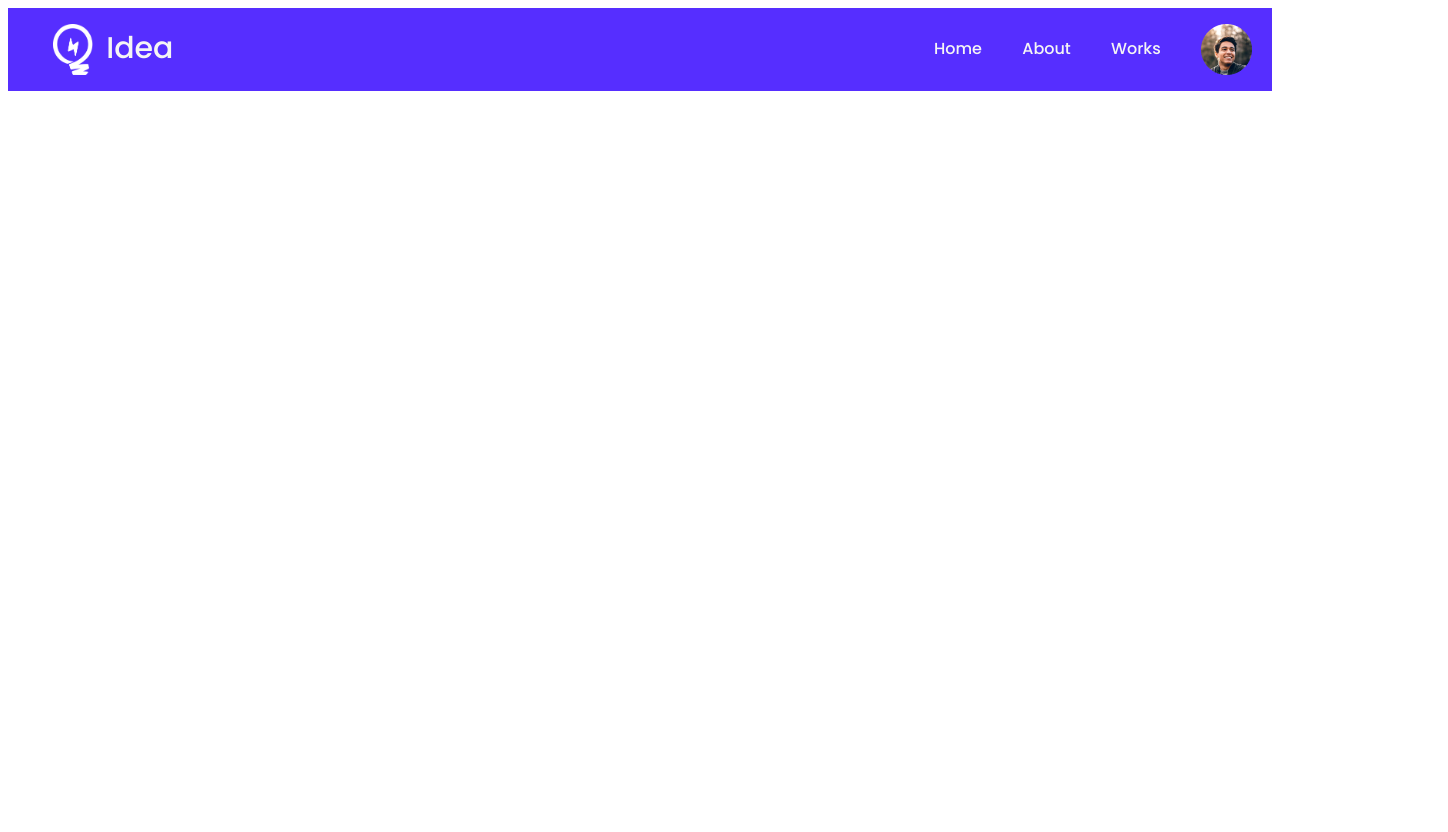
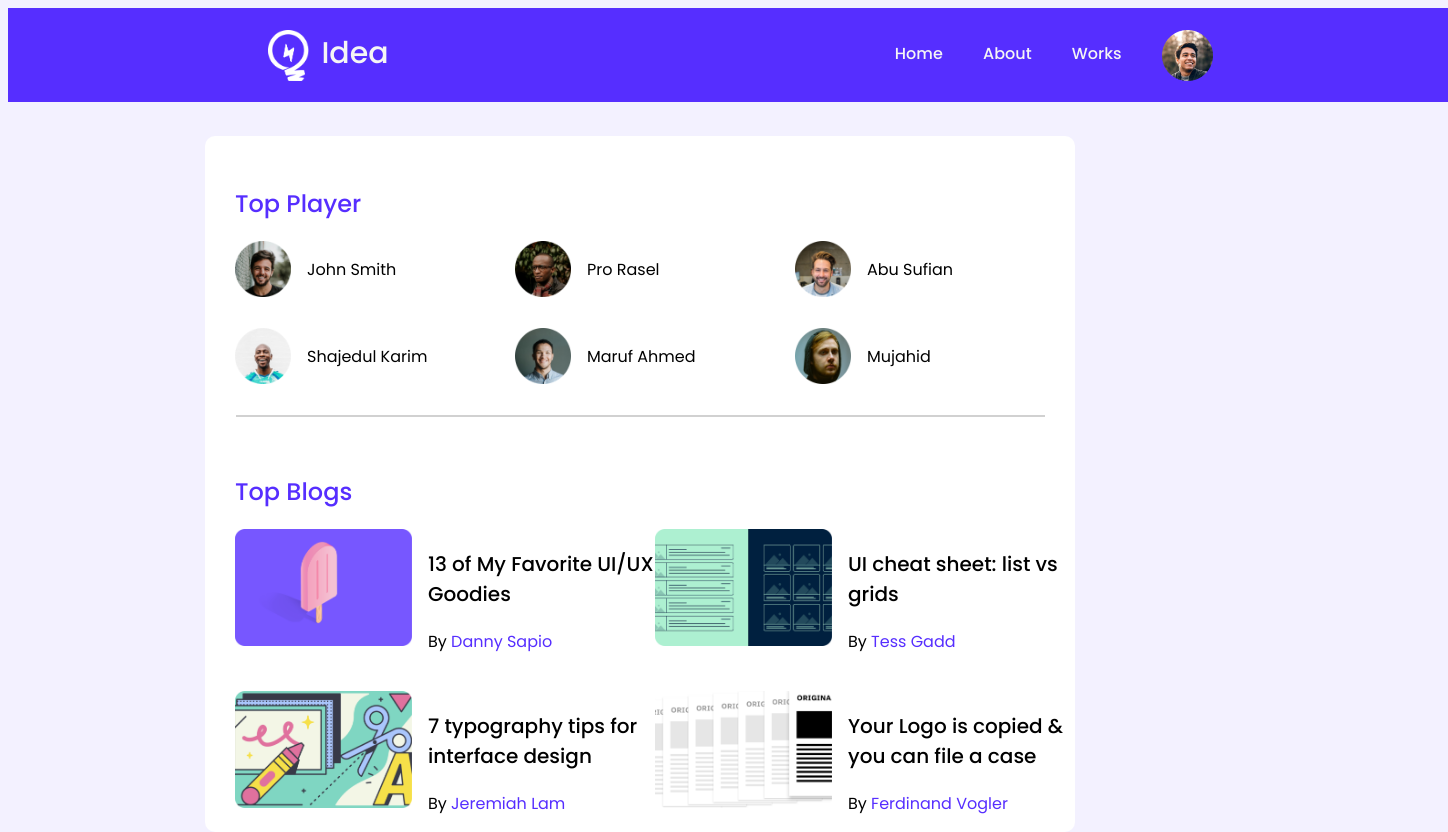
Before and after one commit to RHN007/dLeaderBoard, a plain HTML site: page index.html in a window 1280 px wide. Shown: the whole page, 1448 px wide, since content can reach past the window. Before the commit the page ends 800 px from the top, so only its background shows below. Drawn offline with Linux system fonts and the light colour scheme.

Commit message:
adding blog secttion

```diff
--- a/index.html
+++ b/index.html
@@ -30,5 +30,83 @@
         </div>
       </nav>
     </header>
+    <!-- Main Items -->
+    <main>
+      <section class="container-section">
+        <div class="top-players">
+          <h1 class="section-header">Top Player</h1>
+          <div class="top-player-details">
+            <div class="top-player">
+              <img src="images/players/player-1.png" alt="" />
+              <p>John Smith</p>
+            </div>
+            <div class="top-player">
+              <img src="images/players/player-2.png" alt="" />
+              <p>Pro Rasel</p>
+            </div>
+            <div class="top-player">
+              <img src="images/players/player-3.png" alt="" />
+              <p>Abu Sufian</p>
+            </div>
+            <div class="top-player">
+              <img src="images/players/player-4.png" alt="" />
+              <p>Shajedul Karim</p>
+            </div>
+            <div class="top-player">
+              <img src="images/players/player-5.png" alt="" />
+              <p>Maruf Ahmed</p>
+            </div>
+            <div class="top-player">
+              <img src="images/players/player-6.png" alt="" />
+              <p>Mujahid</p>
+            </div>
+          </div>
+          <hr />
+        </div>
+
+        <div class="top-blog">
+          <h1 class="section-header">Top Blogs</h1>
+          <div class="blogs">
+
+             <div class="blog">
+              <img src="images/blogs/blog-1.png" alt=""></img>
+                <div class="blog-details">
+                  <h3 class="blog-title">13 of My Favorite
+UI/UX Goodies</h3>
+                  <p>By <span class="author" >Danny Sapio</span> </p>
+                </div>
+
+            </div>
+             <div class="blog">
+              <img src="images/blogs/blog-2.png" alt=""></img>
+                <div class="blog-details">
+                  <h3 class="blog-title">UI cheat sheet:
+list vs grids</h3>
+                  <p>By <span class="author" >Tess Gadd</span> </p>
+                </div>
+
+            </div>
+             <div class="blog">
+              <img src="images/blogs/blog-3.png" alt=""></img>
+                <div class="blog-details">
+                  <h3 class="blog-title">7 typography tips
+for interface design</h3>
+                  <p>By <span class="author" >Jeremiah Lam</span> </p>
+                </div>
+
+            </div>
+            <div class="blog">
+              <img src="images/blogs/blog-4.png" alt=""></img>
+                <div class="blog-details">
+                  <h3 class="blog-title">Your Logo is copied & you can file a case</h3>
+                  <p>By <span class="author" >Ferdinand Vogler</span> </p>
+                </div>
+
+            </div>
+
+          </div>
+        </div>
+      </section>
+    </main>
   </body>
 </html>
--- a/style.css
+++ b/style.css
@@ -3,6 +3,33 @@
 body{
    font-family: 'Poppins',
    sans-serif;
+   background-color: #F3F1FF;
+}
+main {
+    display: flex;
+    align-items: center;
+    flex-direction: column;
+}
+.container-section {
+    position: relative;
+    width: 870px;
+    top: 34px;
+    border-radius: 10px;
+    background-color: #FFFFFF;
+}
+
+hr {
+    border: 1px solid #d1d1d1;
+    margin-bottom: 27px;
+    width: 807px;
+    height: 0px;
+}
+.section-header {
+    padding-left: 30px;
+    padding-top: 30px;
+    color: #562EFF;
+    font-weight: 500;
+    font-size: 24px;
 }
 
 
@@ -13,33 +40,16 @@
     height: 51px;
     width: 40.42px;
      vertical-align: middle;
-
 }
-
-
-
  nav{
   position: relative;
   display: flex;
-   /* flex-wrap: inherit; */
-   align-items: center;
-   justify-content: space-between;
-background-color: #562EFF
+  Width: 1440px;
+  Height: 94px;
+  align-items: center;
+  justify-content: space-around;
+  background-color: #562EFF
 }
-
-.navbar-brand {
-    padding-top: 0.3125rem;
-    padding-bottom: 0.3125rem;
-    margin-right: 1rem;
-    font-size: 1.25rem;
-    text-decoration: none;
-    white-space: nowrap;
-}
-
-
-
-
-
 ul li {
   display: inline;
     list-style-type: none;
@@ -63,11 +73,7 @@
     font-size: 30px;
     /* line-height: 36px; */
     margin-left: 5px;
-
 }
-
-
-
 .nav-items img{
     height: 51px;
     width: 51px;
@@ -75,3 +81,62 @@
     vertical-align: middle;
     /* padding-top: 21px; */
 }
+
+/* ----*****-----Top Player Section Styles------*****------ */
+.top-player img {
+    width: 56px;
+    height: 56px;
+}
+
+.top-player-details{
+    display: grid;
+    grid-template-columns: repeat(3,1fr);
+    grid-row-gap: 30px;
+    margin-left: 30px;
+    margin-bottom: 30px;
+}
+
+.top-player {
+    display: flex;
+    align-items: center;
+
+}
+
+.top-player p{
+    margin-left: 16px;
+}
+
+/* Top Blog section */
+.blogs{
+    display: grid;
+    grid-template-columns: repeat(2,1fr);
+    grid-row-gap: 21px;
+    padding-left: 30px;
+}
+
+
+.blog img{
+    width: 177px;
+    height: 117px;
+}
+
+.blog{
+    display: flex;
+    justify-content: space-between;
+}
+.blog-details {
+    padding-left: 16px;
+}
+
+.blog-title{
+    font-weight: 500;
+    font-size: 20px;
+}
+
+
+
+.blog-details  p .author {
+    font-size: 16px;
+    color: #562EFF;
+
+}
```
